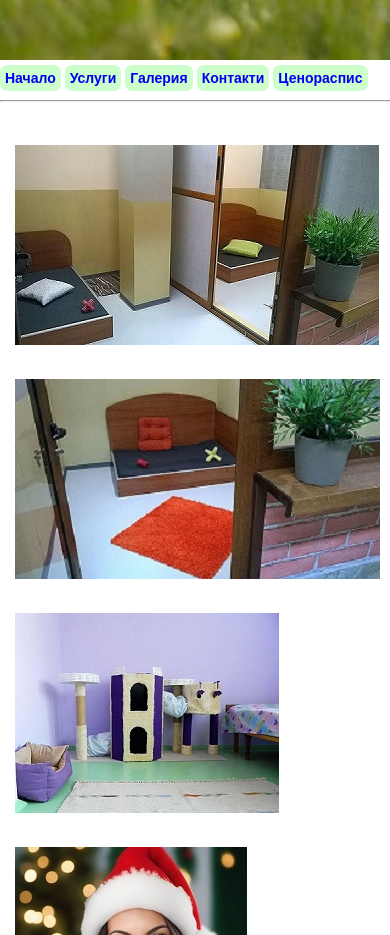
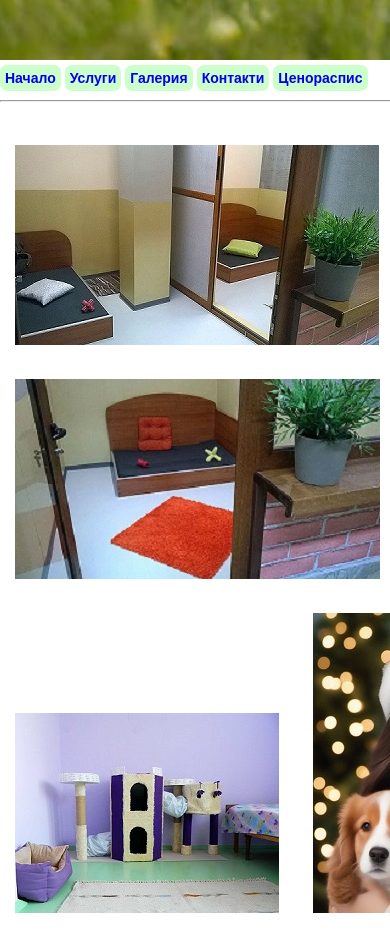
Before and after one commit to Silviya887n/Project_Front_End_2024-main, a plain HTML site: page GalleryPage.html in a window 390 px wide. Shown: the part 440-1375 px from the top of the page. Drawn offline with Linux system fonts and the light colour scheme; some packages are replaced by stand-ins of ours; a script that the page names is missing.

Commit message:
FrontendSite

```diff
--- a/css/CssPage1.css
+++ b/css/CssPage1.css
@@ -165,6 +165,7 @@ margin:0 auto;
 }
 
 .content{
+padding: 15px;
 width: 700px;
 text-align: justify;
 margin-bottom: 40px;
--- a/css/CssPage5.css
+++ b/css/CssPage5.css
@@ -118,6 +118,7 @@
  }
 
  .content{
+    padding: 15px;
     display: block;
     /* width: 1000px; */
      /*display: flex;
--- a/css/Csspage3.css
+++ b/css/Csspage3.css
@@ -46,7 +46,7 @@
          display: flex;
          flex-wrap: wrap;
          max-width:100vw;
-         min-width: 250px;
+         min-width: 600px;
          margin:0 auto;
      }
 
--- a/css/MainCss.css
+++ b/css/MainCss.css
@@ -70,8 +70,16 @@
         flex-wrap: wrap;
         gap:5em;
         max-width: 1300px;
-        min-width: 200px;
+        min-width: 600px;
 
+        }
+
+        @media (max-width:600px) {
+          #content-page{
+
+            width: 600px;
+
+            }
         }
 
 
```
